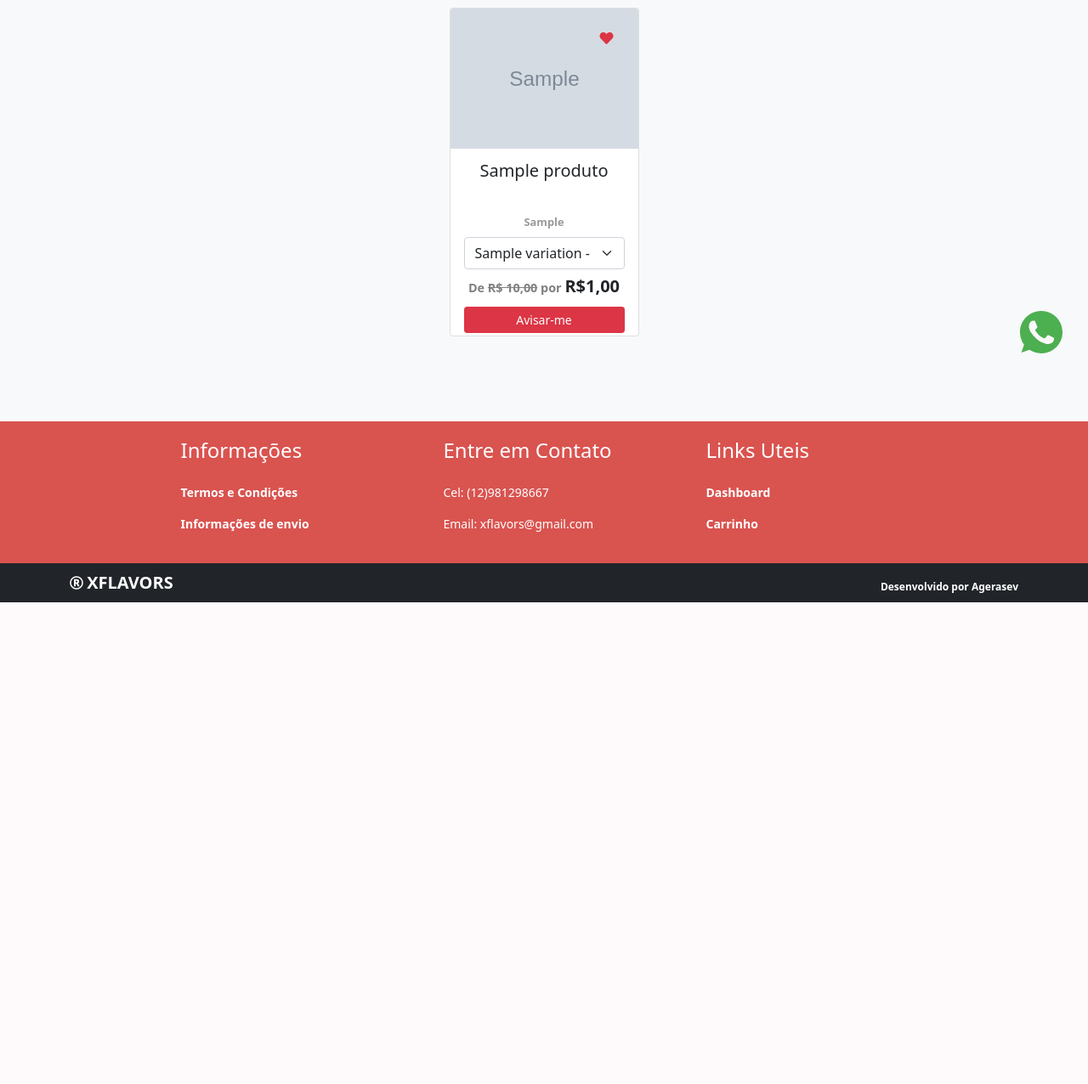
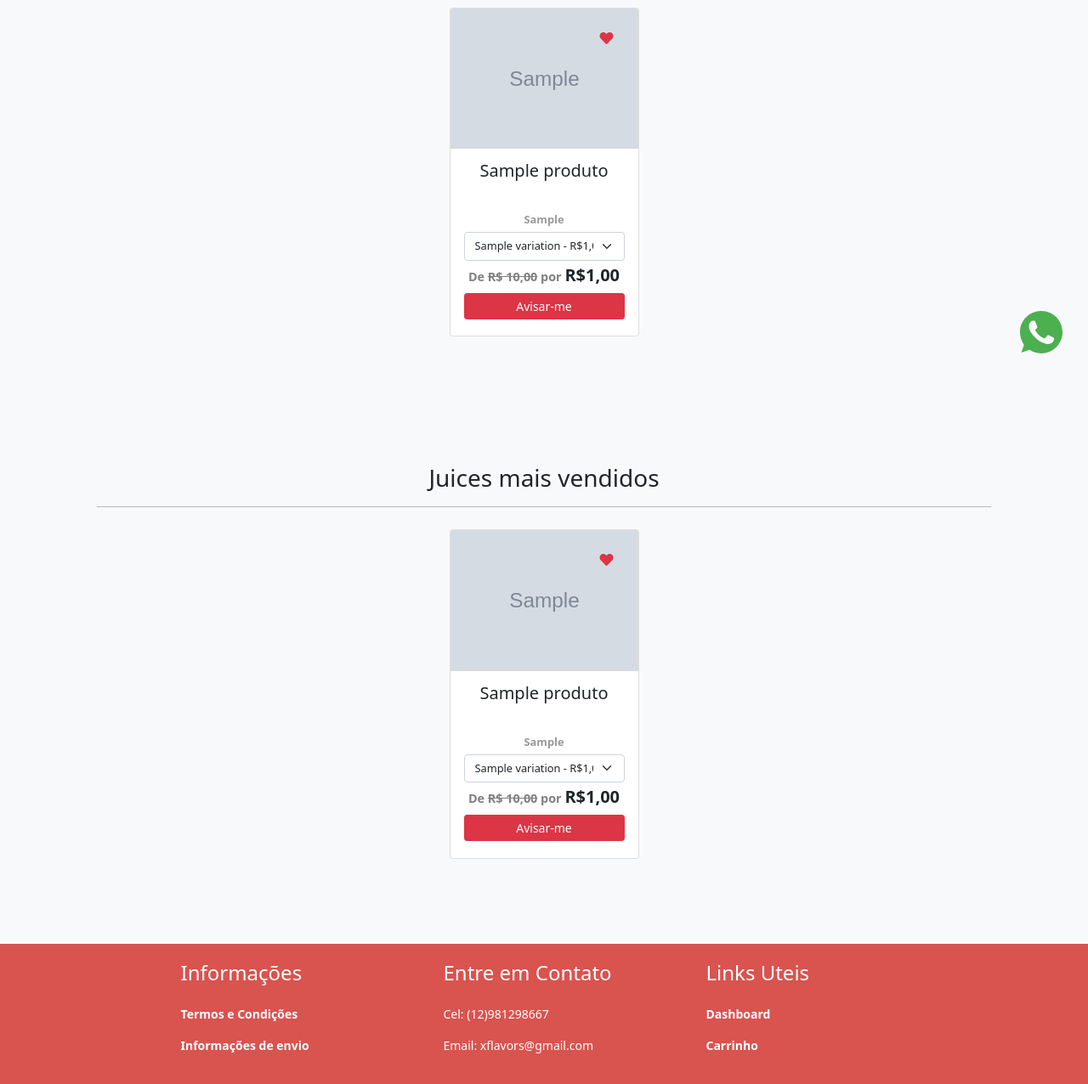
Before and after one commit to andregeraseev/xflavors_site_final, a Django app: template templates/index.html in a window 1280 px wide. Shown: the part 364-1640 px from the top of the page at 85% size. Before the commit the page ends 1073 px from the top, so only its background shows below. Run offline with Django 4.2, Linux system fonts and the light colour scheme; the template is opened without the code that fills it: values that come from a table or form of the project are taken from there, others are empty; a user stored in the database is signed in; tables that the repository leaves empty hold one stand-in row (values such as "Sample post"); grey boxes marked "Sample" are stand-in pictures; parts of the project's set-up code (start-up, migrations or seed data) failed here and were passed over; some libraries are stand-ins or nearby versions.

Commit message:
mudanca no carrosel

```diff
--- a/static/css/carrocel.css
+++ b/static/css/carrocel.css
@@ -11,7 +11,7 @@
 	font-size: 20px; /* tamanho da fonte */
 	text-align: center; /* centralizar o texto */
 	padding: 2px 20px; /* adicionar padding à esquerda e à direita */
-	line-height: 2; /* altura da linha */
+	line-height: 1.7; /* altura da linha */
 	font-weight: 700; /* peso da fonte */
   }
 
--- a/templates/index.html
+++ b/templates/index.html
@@ -11,7 +11,7 @@
 <!-- Container principal -->
 {% include 'partials/_banners.html' %}
 {% include 'partials/_carrosel.html' %}
-
+{% include 'partials/_carrosel2.html' %}
 
 
 
--- a/templates/partials/_carrosel.html
+++ b/templates/partials/_carrosel.html
@@ -57,6 +57,7 @@
 $(document).ready(function() {
   // Seleciona todos os elementos com a classe "variation-select" e adiciona um listener a eles
   $('#carousel .variation-select').change(function() {
+    let $carousel = $(this).closest('#carousel');
     let productId = $(this).data('product-id');
     let selectedVariationId = $(this).val();
     let selectedVariationPrice = $(this).find('option:selected').text().split(' - R$ ')[1];
@@ -75,19 +76,18 @@ $(document).ready(function() {
     }
 
     // Atualiza o preço exibido
-    $('#price'+productId).html(priceDisplay);
+    $carousel.find('#price'+productId).html(priceDisplay);
 
-    // Atualiza o preço exibido
-    $('#price'+productId).html(priceDisplay);
 
     // Define o ID da variação selecionada no botão "Adicionar ao carrinho"
-    $('.add-to-cart-button[data-product-id=' + productId + ']').data('variation-id', selectedVariationId);
+    $carousel.find('.add-to-cart-button[data-product-id=' + productId + ']').data('variation-id', selectedVariationId);
   }).trigger('change'); // Dispara o evento 'change' após a página ser carregada
 });
 
 
 // Associa a função abaixo ao evento "click" do botão "Adicionar ao carrinho"
-$('.add-to-cart-button').click(function() {
+$('#carousel .add-to-cart-button').click(function() {
+  let $carousel = $(this).closest('#carousel');
   let productId = $(this).data('product-id');
   let variationId = $(this).data('variation-id');
   let quantity = $(this).siblings('.quantity-input').val();
@@ -184,3 +184,9 @@ function addToFavorites(productId) {
 {% load static %}
 
 <link rel="stylesheet" type="text/css" href="{% static 'css/carrocel.css' %}">
+
+<style>
+.carousel-container .form-select {
+  font-size: 0.8rem;
+}
+    </style>
--- a/templates/partials/_carrosel2.html
+++ b/templates/partials/_carrosel2.html
@@ -1,73 +1,21 @@
 <div class="carousel-container">
-    <div id="carousel-2" class="container ">
+    <div id="carousel_2" class="container ">
         <!-- Título -->
-        <h3 class="text-center mt-5">Produtos mais vendidos</h3>
+        <h3 class="text-center mt-5">Juices mais vendidos</h3>
         <hr style="border: none; border-top: 1px solid black;">
 
         <!-- Carrossel -->
-        <div class="card-deck  slick-list ">
-            {% for product in produtos_mais_vendidos|slice:":10" %}
-            <div class="col  product-card">
-                <div class="card ">
-                    <a href="{% url 'product_detail' product.slug %}">
-                        <img src="{{ product.image.url }}" alt="{{ product.name }}" class="card-img-top">
-                    </a>
-                    <div class="card-body" style="height: 220px;">
-                        <h5 class="card-title"
-                            style="max-height: 50px; overflow: hidden; text-overflow: ellipsis; white-space: nowrap; cursor: pointer;"
-                            onclick="window.location.href='{% url 'product_detail' product.slug %}';">{{ product.name}}</h5>
+            <div class="card-deck  slick-list ">
+                {% for product in juices_mais_vendidos|slice:":10" %}
 
-                        <small style="font-size: 0.8rem; color: #999;">{{ product.marca }}</small>
-                        {% if product.variation_set.exists %}
-                        <select name="variation" class="variation-select form-select form-control-sm w-100"
-                                data-product-id="{{ product.id }}">
-                            {% for variation in product.variation_set.all %}
-                            <option value="{{ variation.id }}">{% if variation.nome_simplificado %} {{variation.nome_simplificado }}
-                                - R$ {{ variation.price }} {% else %} {{ variation.name }} - R$ {{ variation.price }} {% endif %}
-                            </option>
-                            {% endfor %}
-                        </select>
-                        <p class="mb-1" id="price{{ product.id }}">R$ {{ product.variation_set.first.price }}</p>
-                        {% else %}
-                        <p class="mb-1"
-                           style="max-height: 50px; overflow: hidden; text-overflow: ellipsis; white-space: nowrap;">
-                            R${{ product.price }}</p>
-                        {% endif %}
-                        <div class="d-flex align-items-center add-to-cart-form" style="margin-top: auto;">
-                            {% if product.variation_set.exists %}
-                            {% with materia_prima_stock=product.variation_set.first.materia_prima.stock %}
-                            {% if materia_prima_stock > 10 %}
-                            <button type="submit" class="btn btn-danger btn-sm w-75 add-to-cart-button-2"
-                                    data-product-id="{{ product.id }}" data-variation-id="">Adicionar
-                            </button>
-                            <input type="number" class="form-control form-control-sm mr-2 w-25 quantity-input"
-                                   data-product-id="{{ product.id }}" value="1" min="1"
-                                   max="{%if product.variation %} {{ product.variation.materia_prima.stock }} {{ else }} {{ product.stock }} {% endif %}">
-                            {% else %}
-                            <button class="btn btn-danger btn-sm w-100 ">Sem estoque</button>
 
-                            {% endif %}
+                {% include 'carrocel_partials/_carrocel_card.html' %}
 
-                            {% endwith %}
-                            {% else %}
-                            <button type="submit" class="btn btn-danger btn-sm w-75 add-to-cart-button-2"
-                                    data-product-id="{{ product.id }}" data-variation-id="">Adicionar
-                            </button>
-                            <input type="number" class="form-control form-control-sm mr-2 w-25 quantity-input"
-                                   data-product-id="{{ product.id }}" value="1" min="1"
-                                   max="{%if product.variation %} {{ product.variation.materia_prima.stock }} {{ else }} {{ product.stock }} {% endif %}">
+                {% endfor %}
 
-                            {% endif %}
 
-                        </div>
-                    </div>
-                </div>
             </div>
 
-            {% endfor %}
-
-
-        </div>
     </div>
 </div>
 
@@ -86,24 +34,38 @@
 
 $(document).ready(function() {
   // Seleciona todos os elementos com a classe "variation-select" e adiciona um listener a eles
-  $('#carousel .variation-select').change(function() {
+  $('#carousel_2 .variation-select').change(function() {
+    let $carousel_2 = $(this).closest('#carousel_2');
     let productId = $(this).data('product-id');
     let selectedVariationId = $(this).val();
     let selectedVariationPrice = $(this).find('option:selected').text().split(' - R$ ')[1];
+    let selectedOption = $(this).find('option:selected');
+    let originalPrice = selectedOption.data('original-price');
+    let promoPrice = selectedOption.data('promo-price');
+    let precoPromocional = selectedOption.data('preco-promocional');
+    let promocaoAtiva = selectedOption.data('promocao_ativa');
+
+    let priceDisplay;
+    if (precoPromocional !== "None" && precoPromocional !== '0,00' && precoPromocional !== '' && promocaoAtiva === 'True') {
+    priceDisplay = '<span class="original-price">De <del>R$ ' + originalPrice + '</del> por </span> <span class="promo-price">R$' + promoPrice + '</span>';
+
+    } else {
+      priceDisplay = 'R$ ' + promoPrice;
+    }
+    console.log(promocaoAtiva, precoPromocional, promoPrice, selectedVariationId,productId)
+    // Atualiza o preço exibido
+    $carousel_2.find('#price'+productId).html(priceDisplay);
 
 
-
-    // Atualiza o preço exibido
-    $('#price'+productId).text('R$ ' + selectedVariationPrice);
-
     // Define o ID da variação selecionada no botão "Adicionar ao carrinho"
-    $('.add-to-cart-button[data-product-id=' + productId + ']').data('variation-id', selectedVariationId);
+    $carousel_2.find('.add-to-cart-button[data-product-id=' + productId + ']').data('variation-id', selectedVariationId);
   }).trigger('change'); // Dispara o evento 'change' após a página ser carregada
 });
 
 
 // Associa a função abaixo ao evento "click" do botão "Adicionar ao carrinho"
-$('.add-to-cart-button').click(function() {
+$('#carousel_2 .add-to-cart-button').click(function() {
+  let $carousel_2 = $(this).closest('#carousel_2');
   let productId = $(this).data('product-id');
   let variationId = $(this).data('variation-id');
   let quantity = $(this).siblings('.quantity-input').val();
@@ -159,8 +121,12 @@ $('.add-to-cart-button').click(function() {
       alert('Ocorreu um erro ao adicionar o produto ao carrinho. Tente novamente mais tarde.');
     }
   });
+
 });
 
+
+
+</script>
 
 
 
```
Also changed, not shown: xflavors/views.py (+7 -0 lines).
